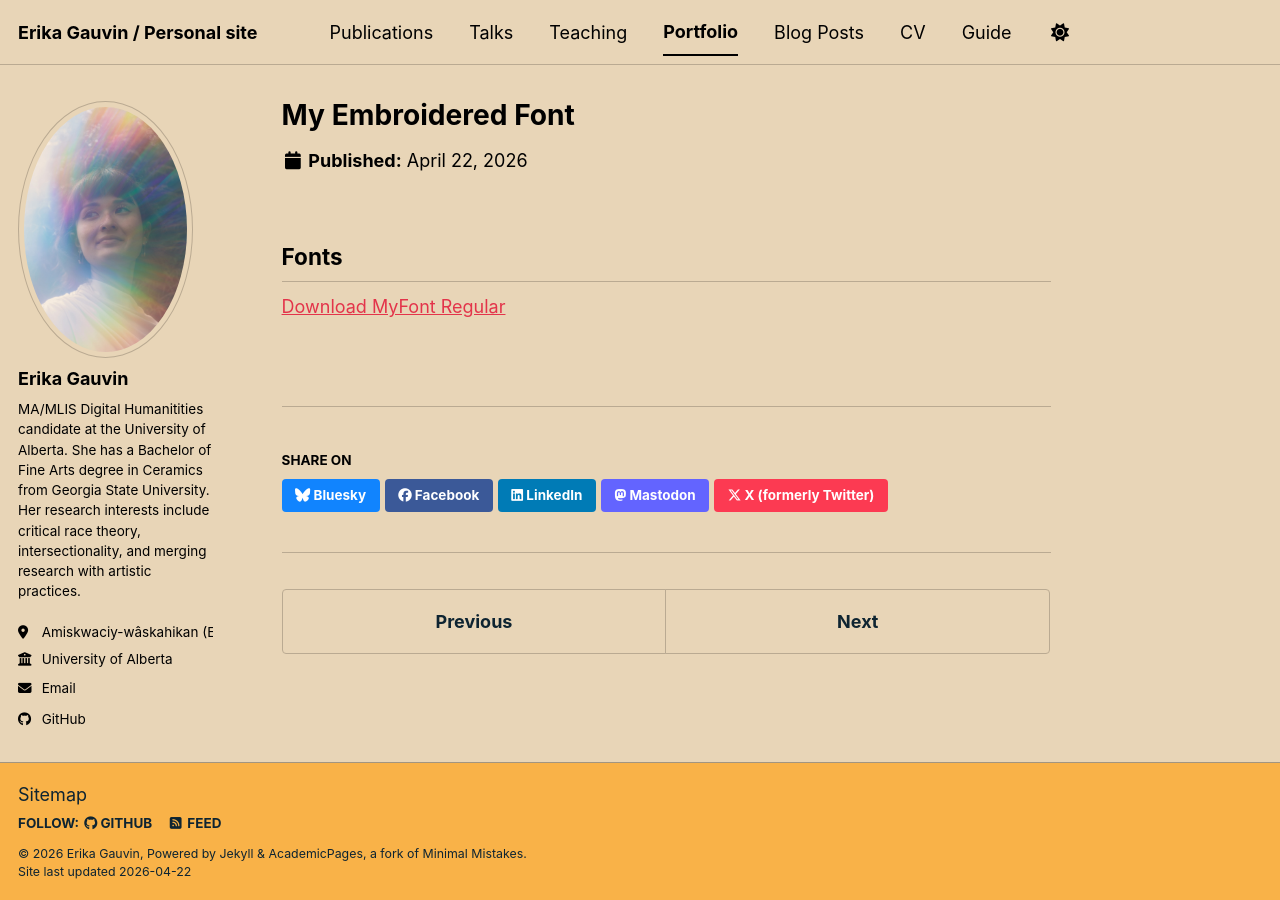
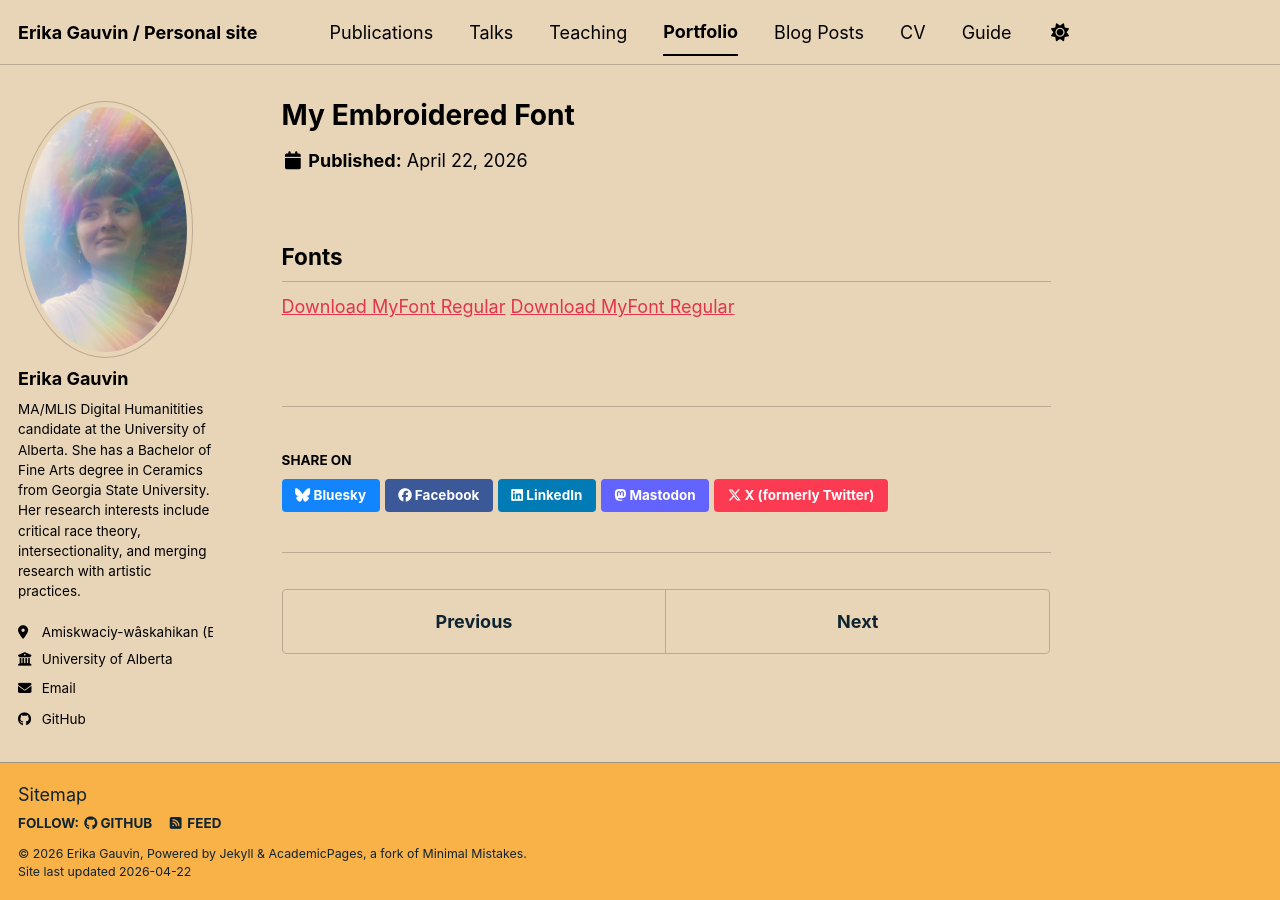
Before and after one commit to ecgauvin/about, a Jekyll site: the page built from _portfolio/portfolio-2.md, in a window 1280 px wide. Built offline with Jekyll 4.4.1, drawn with Linux system fonts in a browser that asks for light colours; a script bundle is joined from its source files by our own code; library files that are not in the unit come from our copies.

Commit message:
Update portfolio-2.md

```diff
--- a/_portfolio/portfolio-2.md
+++ b/_portfolio/portfolio-2.md
@@ -7,3 +7,4 @@ excerpt: This is my embroidered font that you can load and use for yourself! "<b
 ## Fonts
 
 [Download MyFont Regular](../../files/Chijiri1-Regular.ttf)
+[Download MyFont Regular](../../files/Chijiri1-Regular.otf)
```
